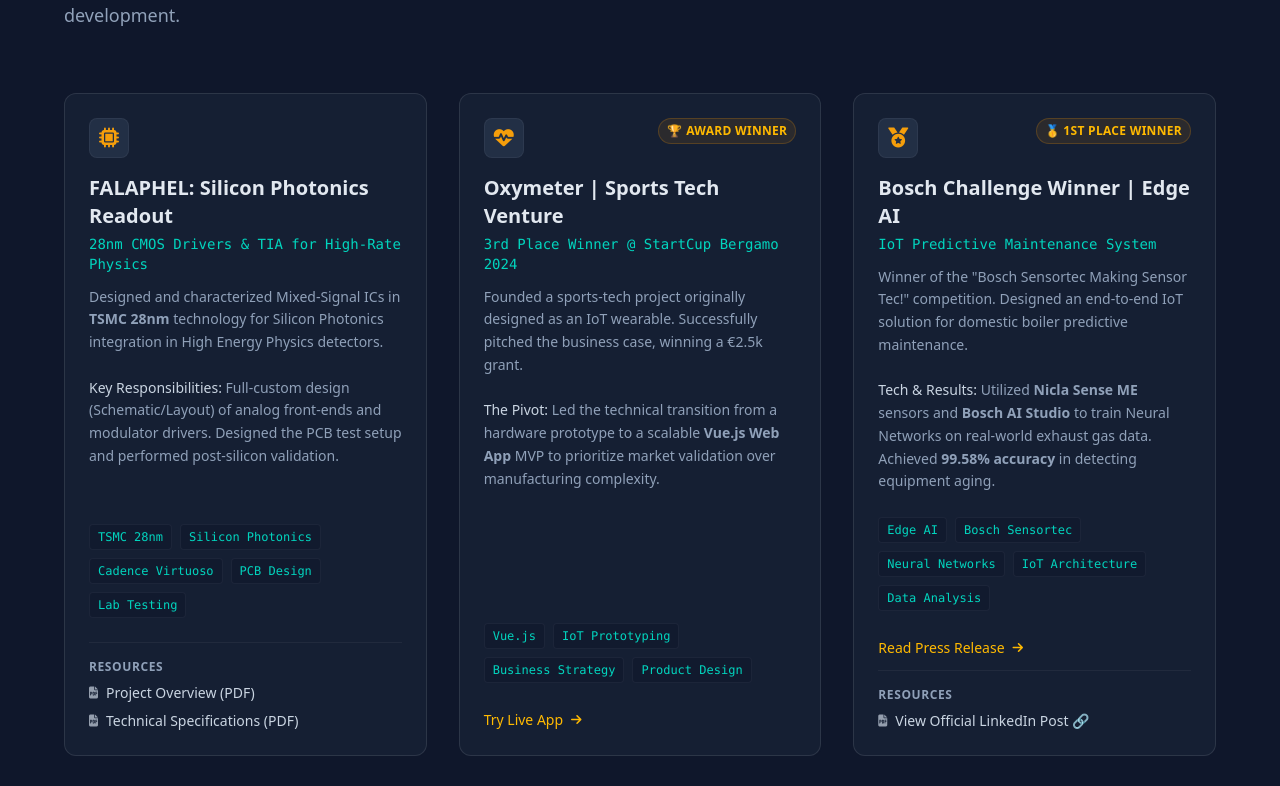
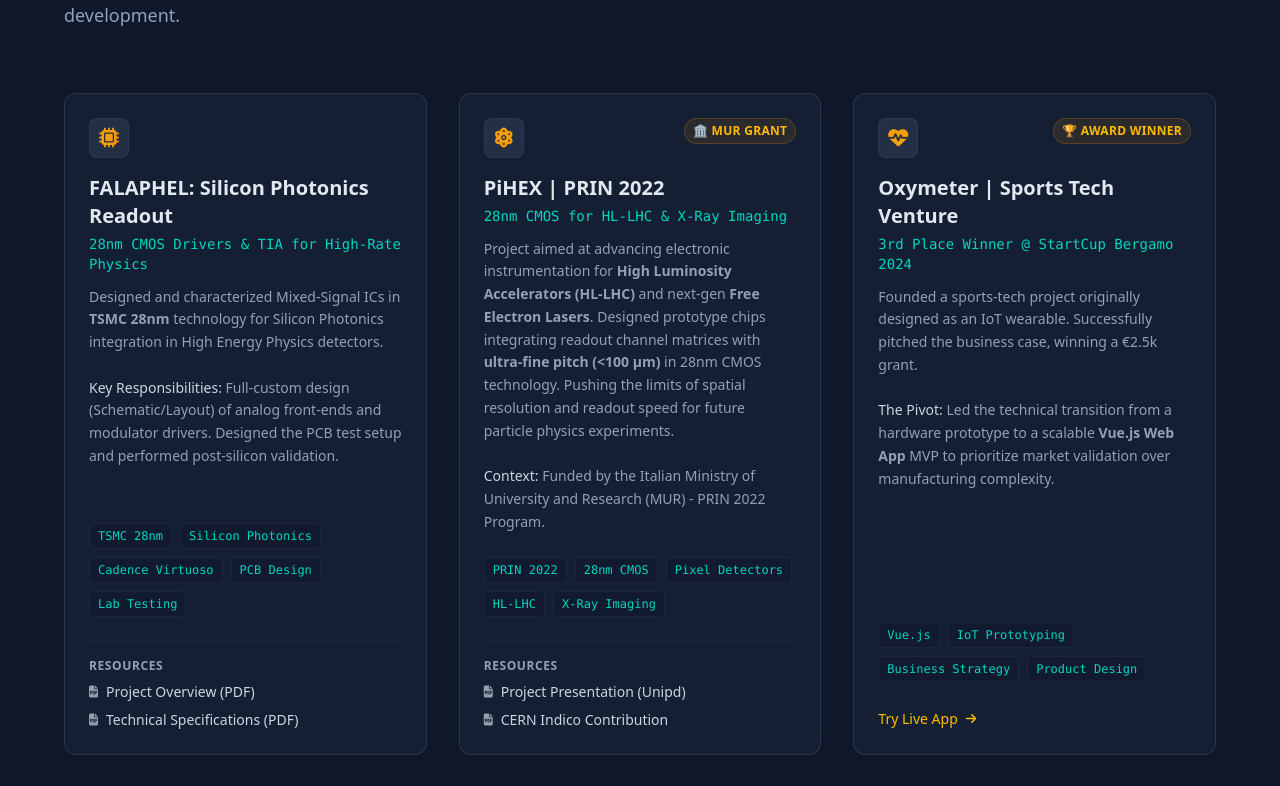
Before and after one commit to agalliani/agalliani.github.io, a Vue app: page / in a window 1280 px wide. Shown: the part 1666-2452 px from the top of the page. Built offline with nearby package versions, Linux system fonts and the light colour scheme.

Commit message:
Add PiHEX project card to Research section

```diff
--- a/src/components/Projects.vue
+++ b/src/components/Projects.vue
@@ -12,6 +12,18 @@
       { label: 'Technical Specifications (PDF)', url: 'https://agenda.infn.it/event/27087/contributions/137028/attachments/82129/107840/spec_v02.pdf' }
     ],
     icon: 'fas fa-microchip'
+  },
+  {
+    title: 'PiHEX | PRIN 2022',
+    subtitle: '28nm CMOS for HL-LHC & X-Ray Imaging',
+    description: 'Project aimed at advancing electronic instrumentation for <strong>High Luminosity Accelerators (HL-LHC)</strong> and next-gen <strong>Free Electron Lasers</strong>. Designed prototype chips integrating readout channel matrices with <strong>ultra-fine pitch (<100 µm)</strong> in 28nm CMOS technology. Pushing the limits of spatial resolution and readout speed for future particle physics experiments.<br><br><span class="text-slate-300">Context:</span> Funded by the Italian Ministry of University and Research (MUR) - PRIN 2022 Program.',
+    tech: ['PRIN 2022', '28nm CMOS', 'Pixel Detectors', 'HL-LHC', 'X-Ray Imaging'],
+    links: [
+      { label: 'Project Presentation (Unipd)', url: 'https://www.dei.unipd.it/system/files/PRIN2022_PiHEX_Gerardin_0.pdf' },
+      { label: 'CERN Indico Contribution', url: 'https://indico.cern.ch/event/1428808/contributions/6505566/contribution.pdf' }
+    ],
+    icon: 'fas fa-atom',
+    badge: '🏛️ MUR Grant'
   },
   {
     title: 'Oxymeter | Sports Tech Venture',
```
